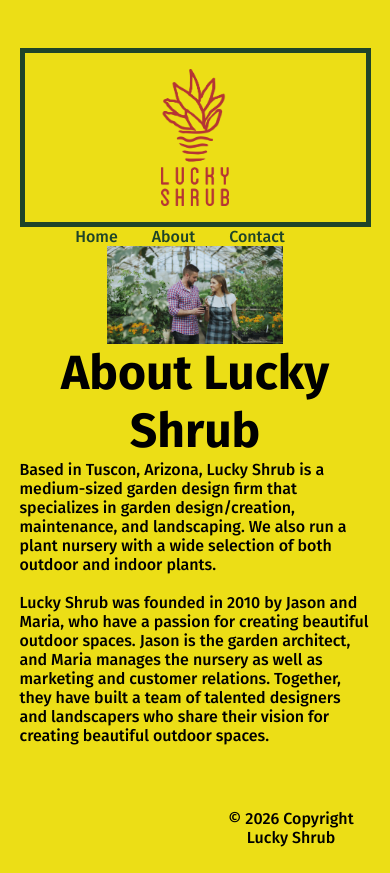
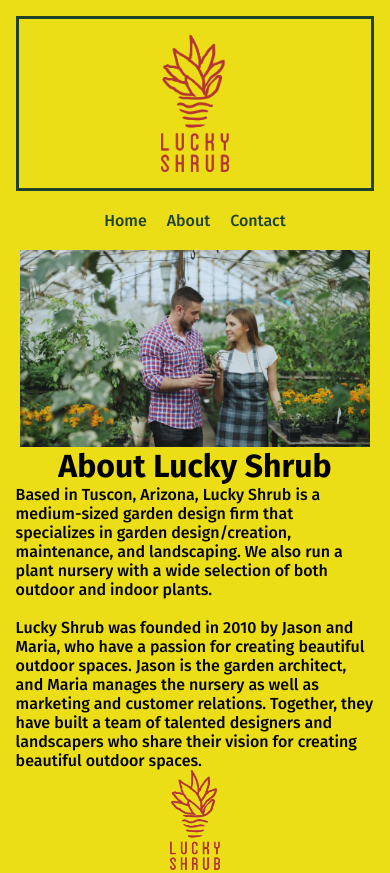
Before and after one commit to jokumura86-dot/lucky-shrub-project, a plain HTML site: page about.html in a window 390 px wide. Shown: the top 873 px of the page. Drawn offline with Linux system fonts and the light colour scheme.

Commit message:
updated stylesheet 3

```diff
--- a/style.css
+++ b/style.css
@@ -74,20 +74,23 @@ header img {
     padding: 1rem;
 }
 
-footer img {
-    width: 50px;
-    height: auto;
-    padding-left: 12rem;
-}
-
 nav ul {
-    list-style-type: none;
-    text-align: center;
+    list-style: none;
+    display: flex;
+    flex-wrap: wrap;
+    justify-content: center;
+    align-items: center;
+    gap: 12px 24px;
+    padding: 1rem;
 }
 
 nav li {
+    margin-right: 0;
+}
+
+nav a {
     display: inline-block;
-    margin-right: 30px;
+    padding: 8px;
 }
 
 a:link {
@@ -102,12 +105,13 @@ a:hover {
 
 section {
     display: flex;
+    flex-wrap: wrap;
     gap: 20px;
     align-items: stretch;
 }
 
 article {
-    flex: 1;
+    flex: 1 1 250px;
     min-width: 0;
     display: flex;
     flex-direction: column;
@@ -231,14 +235,101 @@ button[type="submit"]:hover {
 
 footer {
     display: flex;
+    flex-wrap: wrap;
+    gap: 20px;
+    align-items: center;
 }
 
 footer > div {
-    flex: 1;
+    flex: 1 1 200px;
+    min-width: 0;
+}
 
+footer img {
+    display: block;
+    width: 50px;
+    max-width: 100%;
+    height: auto;
+    padding-left: 0;
+    margin: 0 auto;
 }
 
 .copyright {
-  margin-bottom: 0;
-  padding-top: 4rem;
+    margin-bottom: 0;
+    padding-top: 1rem;
 }
+
+@media (max-width: 768px) {
+    body {
+        margin: 2rem 4%;
+    }
+
+    section {
+        gap: 16px;
+    }
+
+    article {
+        flex-basis: 220px;
+    }
+
+    .owners {
+        width: 70%;
+    }
+
+    header {
+        border-width: 3px;
+    }
+}
+
+@media (max-width: 480px) {
+    body {
+        margin: 1rem 4%;
+    }
+
+    h1 {
+        font-size: 2rem;
+    }
+
+    h2,
+    article h2 {
+        font-size: 1.5rem;
+    }
+
+    section {
+        flex-direction: column;
+        gap: 24px;
+    }
+
+    article {
+        width: 100%;
+        flex: 1 1 auto;
+    }
+
+    .owners {
+        width: 100%;
+        max-width: 350px;
+    }
+
+    nav ul {
+        gap: 8px;
+        padding: 0.75rem 0;
+    }
+
+    nav a {
+        padding: 8px 6px;
+    }
+
+    .form-container {
+        margin: 20px auto;
+        padding: 16px;
+    }
+
+    footer {
+        flex-direction: column;
+        text-align: center;
+    }
+
+    footer > div {
+        width: 100%;
+    }
+}
```
